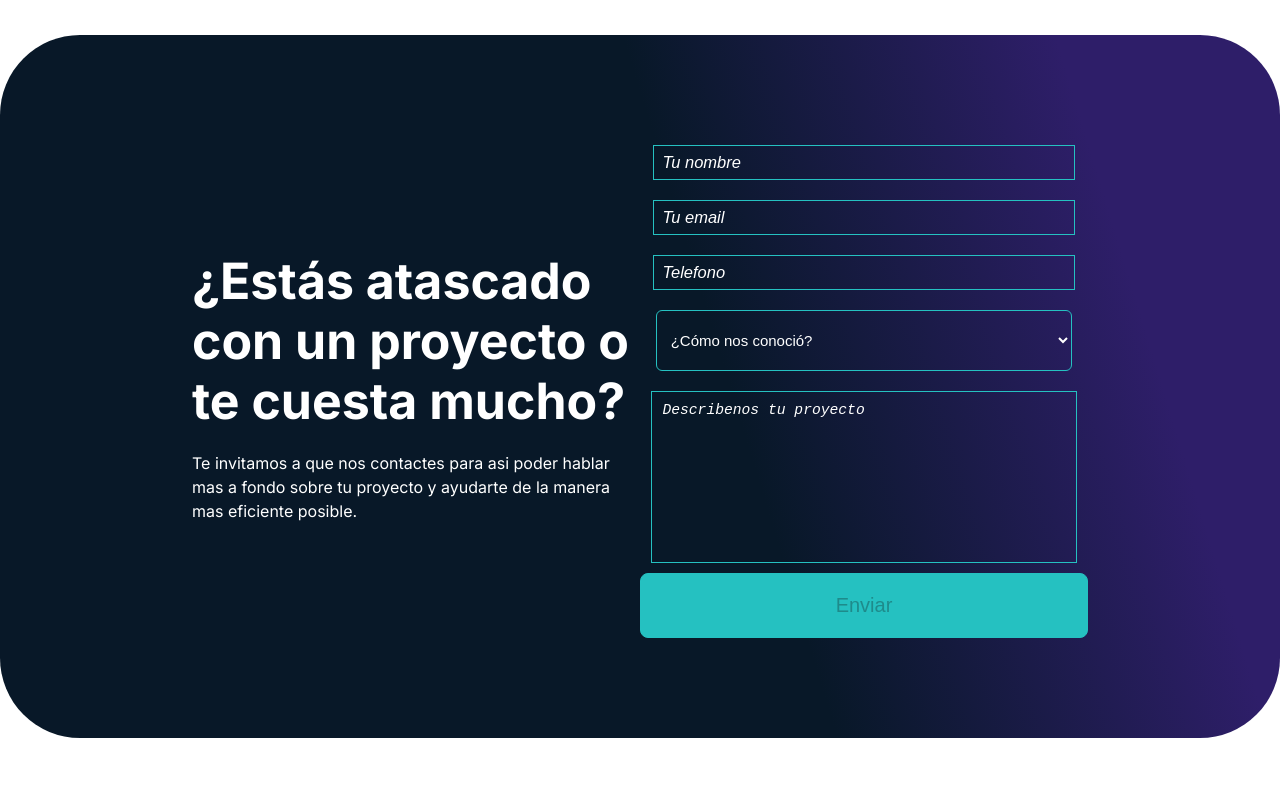
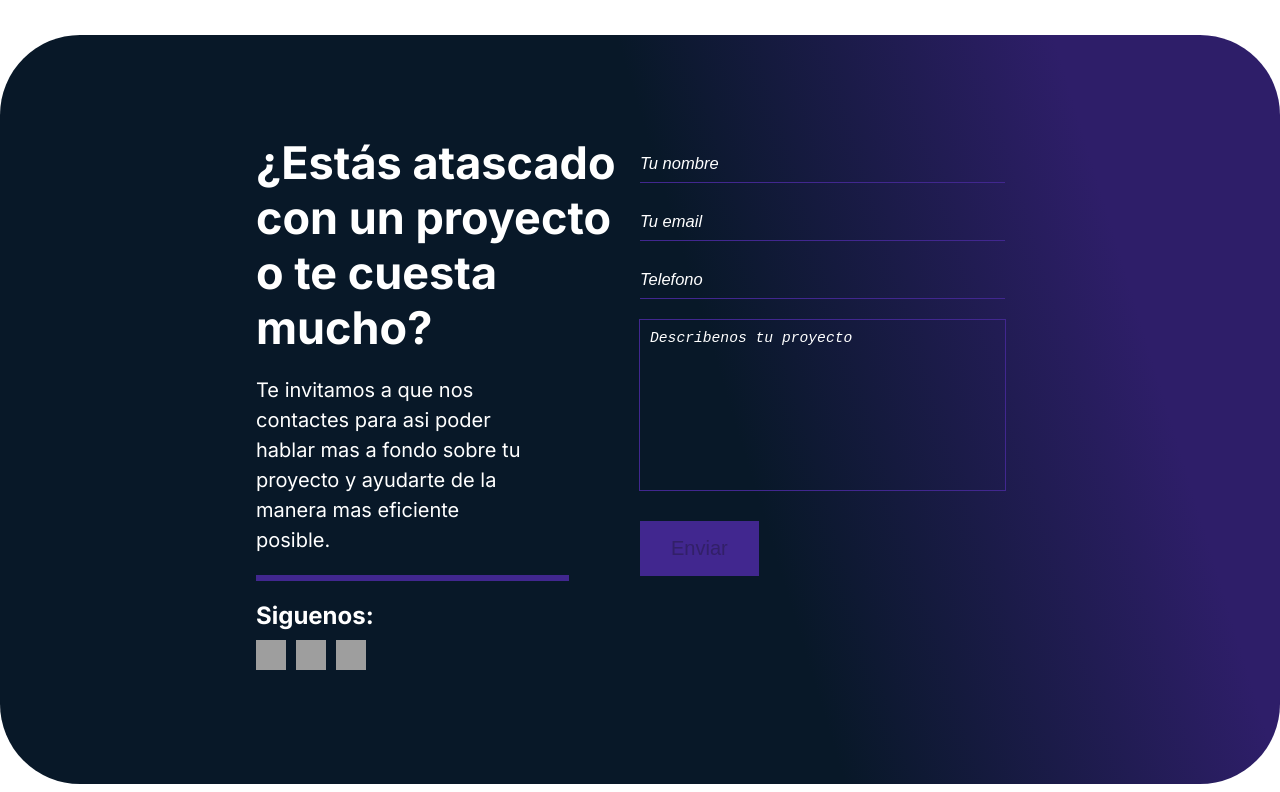
Before and after one commit to adrian411997/masterCode, a Next.js app: page / in a window 1280 px wide. Shown: the part 5560-6352 px from the top of the page. Built offline with nearby package versions, Linux system fonts and the light colour scheme; grey boxes are pictures that could not be loaded.

Commit message:
formModified

```diff
--- a/components/Home/Contact/Contac.jsx
+++ b/components/Home/Contact/Contac.jsx
@@ -1,6 +1,7 @@
 import React from "react";
 import "./Contact.css";
 import Form from "@/components/utilities/Form/Form";
+import Image from "next/image";
 
 const Contac = () => {
   return (
@@ -13,6 +14,30 @@ const Contac = () => {
               Te invitamos a que nos contactes para asi poder hablar mas a fondo
               sobre tu proyecto y ayudarte de la manera mas eficiente posible.
             </p>
+            <hr className="line-divided" />
+            <div className="followus-icon">
+              <h2>Siguenos:</h2>
+              <div className="icons">
+                <Image
+                  src="https://res.cloudinary.com/dni5cjwpu/image/upload/v1701205194/logo_in_o0yrbw.png"
+                  alt=""
+                  width="30"
+                  height={30}
+                />
+                <Image
+                  src="https://res.cloudinary.com/dni5cjwpu/image/upload/v1701205194/png_link_ygkyhv.png"
+                  alt=""
+                  width="30"
+                  height={30}
+                />
+                <Image
+                  src="https://res.cloudinary.com/dni5cjwpu/image/upload/v1701205194/png_face_plj0vq.png"
+                  alt=""
+                  width="30"
+                  height={30}
+                />
+              </div>
+            </div>
           </div>
         </div>
         <Form />
--- a/components/Home/Contact/Contact.css
+++ b/components/Home/Contact/Contact.css
@@ -13,7 +13,7 @@
   width: 50%;
 }
 .contact-container {
-  width: 70%;
+  width: 60%;
   display: flex;
   justify-content: center;
 }
@@ -24,11 +24,24 @@
   justify-content: center;
 }
 .action-title h1 {
-  font-size: 50px;
+  font-size: 45px;
 }
 .action-title p {
   margin-top: 20px;
   line-height: 1.5;
+  font-size: 20px;
+  width: 70%;
+}
+.line-divided {
+  width: 80%;
+  margin: 20px 0px;
+  border: 3px solid rgb(65, 39, 143);
+}
+.icons {
+  margin: 10px 0px;
+}
+.icons > img {
+  margin-right: 10px;
 }
 @media (max-width: 1025px) {
   .action-call {
--- a/components/data/data.js
+++ b/components/data/data.js
@@ -41,10 +41,6 @@ export const data = [
 
 export const tools = [
   {
-    url: "https://res.cloudinary.com/dni5cjwpu/image/upload/v1700613881/logooo_900_u8qhch.png",
-    time: "500",
-  },
-  {
     url: "https://res.cloudinary.com/dni5cjwpu/image/upload/v1700613881/logoo_900_qxwfd7.png",
     time: "700",
   },
@@ -56,7 +52,6 @@ export const tools = [
     url: "https://res.cloudinary.com/dni5cjwpu/image/upload/v1700613881/logoooo_900_jyhizk.png",
     time: "900",
   },
-
 ];
 export const tools1 = [
   {
--- a/components/utilities/Form/Form.css
+++ b/components/utilities/Form/Form.css
@@ -1,17 +1,18 @@
 .form {
   width: 50%;
 }
-.form form {
+.form-container form {
   display: flex;
   flex-direction: column;
   align-items: center;
   justify-content: center;
 }
 .input {
-  width: 90%;
-  padding: 8px;
+  width: 100%;
+  padding: 10px 0px;
   margin: 10px 0px;
-  border: 0.5px solid rgb(37, 193, 193);
+  border: none;
+  border-bottom: 0.5px solid rgb(65, 39, 143);
   font-size: 15px;
   background-color: transparent;
   color: white;
@@ -34,41 +35,15 @@
 .contactanos-div-select {
   width: 100%;
 }
-
-.selectKnowsUs {
-  border: 1px solid rgb(37, 193, 193);
-  background-color: transparent;
-  width: 100%;
-  padding: 20px 10px;
-  width: 93%;
-  color: white;
+.form-container {
+  width: 95%;
 }
 .form-display-flex {
   display: flex;
   width: 100%;
   justify-content: space-between;
 }
-.contactanos-div-select button {
-  padding: 20px;
-  margin-left: 10px;
-  border: 1px solid rgb(40, 167, 69);
-  border-radius: 0.4em;
-  cursor: pointer;
-  background-color: rgb(40, 167, 69);
-  color: white;
-  transition: 0.2s ease-in-out;
-}
-.contactanos-div-select button:hover {
-  background-color: white;
-  border: 1px solid rgb(40, 167, 69);
-  color: rgb(40, 167, 69);
-}
-.contactanos-div-input button:hover {
-  background-color: white;
-  border: 1px solid rgb(200, 35, 51);
-  color: rgb(200, 35, 51);
-  transition: 0.2s ease-in-out;
-}
+
 select {
   border-radius: 0.4em;
   font-size: 15px;
@@ -76,16 +51,12 @@ select {
 
   border: none;
 }
-.selectKnowsUs option {
-  background: black;
-  color: white;
-}
+
 textarea {
-  width: 90%;
-
+  padding: 10px;
+  width: calc(100% - 20px);
   height: 150px;
-  padding: 10px 10px;
-  border: 1px solid rgb(37, 193, 193);
+  border: 0.5px solid rgb(65, 39, 143);
   margin: 10px 0px;
   color: white;
   background-color: transparent;
@@ -98,15 +69,14 @@ textarea:focus {
   outline: none;
 }
 .div-button {
-  width: 100%;
+  width: 95%;
+  margin: 20px 0px;
 }
 .button-form-contact {
-  width: 100%;
-  border: 1px solid rgb(37, 193, 193);
-  border-radius: 0.4em;
-  padding: 20px 0px;
+  border: 1px solid rgb(65, 39, 143);
+  padding: 15px 30px;
   font-size: 20px;
-  background-color: rgb(37, 193, 193);
+  background-color: rgb(65, 39, 143);
   transition: 0.2s;
   cursor: pointer;
 }
@@ -119,8 +89,8 @@ textarea:focus {
 
 .button-form-contact:hover {
   background-color: white;
-  border: 1px solid rgb(44, 146, 193);
-  color: rgb(44, 146, 193);
+  border: 1px solid rgb(65, 39, 143);
+  color: rgb(65, 39, 143));
 }
 @media (max-width: 1025px) {
   .contact-content {
--- a/components/utilities/Form/Form.jsx
+++ b/components/utilities/Form/Form.jsx
@@ -23,6 +23,7 @@ const Form = () => {
   };
   return (
     <div className="form">
+      <div className="form-container">
         <form
           action="mailto:metrica.agenciamkt@gmail.com"
           method="POST"
@@ -42,7 +43,6 @@ const Form = () => {
             placeholder="Tu email"
             type={"email"}
           />
-
           <input
             onChange={handleOnChange}
             className="input phoneNumber"
@@ -50,25 +50,13 @@ const Form = () => {
             placeholder="Telefono"
             type={"number"}
           />
-        <select name="know" onChange={handleOnChange} className="selectKnowsUs">
-          <option selected value={""}>
-            ¿Cómo nos conoció?
-          </option>
-          <option value="Busqueda por Internet">Busqueda por Internet</option>
-          <option value="Referencia">Referencia</option>
-
-          <option value="Redes sociales">Redes sociales</option>
-          <option value="Evento">Evento</option>
-          <option value="Anuncio">Anuncio</option>
-          <option value="Por conocidos">Por conocidos</option>
-          <option value="Otros...">Otros...</option>
-        </select>
-
           <textarea
             onChange={handleOnChange}
             name="text"
             placeholder="Describenos tu proyecto"
           />
+        </form>
+      </div>
       <div className="div-button">
         <button
           className="button-form-contact"
@@ -85,7 +73,6 @@ const Form = () => {
           Enviar
         </button>
       </div>
-      </form>
     </div>
   );
 };
```
Lines whose indentation alone changed are shown as unchanged.
